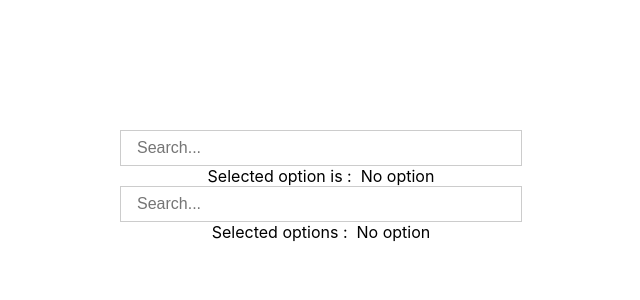
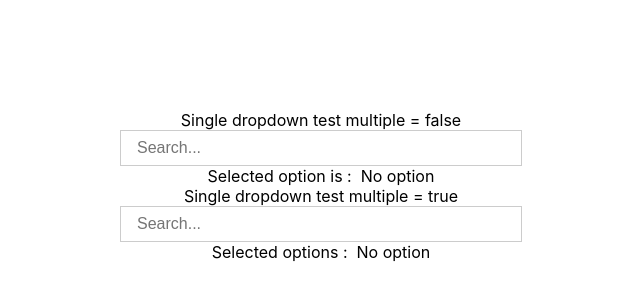
Before and after one commit to ZhangMing-K/custom-dropdown, a React (Create React App) app: page / in a window 1280 px wide. Shown: the part 214-514 px from the top of the page, without its empty margins (319-959 px from the left). Built offline with nearby package versions, Linux system fonts and the light colour scheme.

Commit message:
added description

```diff
--- a/src/App.js
+++ b/src/App.js
@@ -6,28 +6,17 @@ import SingleDropdown from './pages/singleDropdown';
 import MultipleDropdown from './pages/multipleDropdown';
 
 function App() {
-	const options = ['option1', 'option2', 'option3', 'test1', 'test2', 'test3'];
-
-	const [selectedOption, setSelectedOption] = useState(null);
-	const handleOptionClick = (option) => {
-		setSelectedOption(option);
-	};
-
 	return (
 		<div className='App'>
 			<header className='App-header'>
-				{/* <SelectableDropdown
-					options={options}
-					label={'Select an option'}
-					onSelect={handleOptionClick}
-					multiple
-				/>
 				<div>
-					Selected options  : &nbsp;
-					{selectedOption ? selectedOption.join(',') : 'No option '}
-				</div> */}
-				<SingleDropdown />
-				<MultipleDropdown />
+					<div>Single dropdown test multiple = false</div>
+					<SingleDropdown />
+				</div>
+				<div>
+					<div>Single dropdown test multiple = true</div>
+					<MultipleDropdown />
+				</div>
 			</header>
 		</div>
 	);
```
